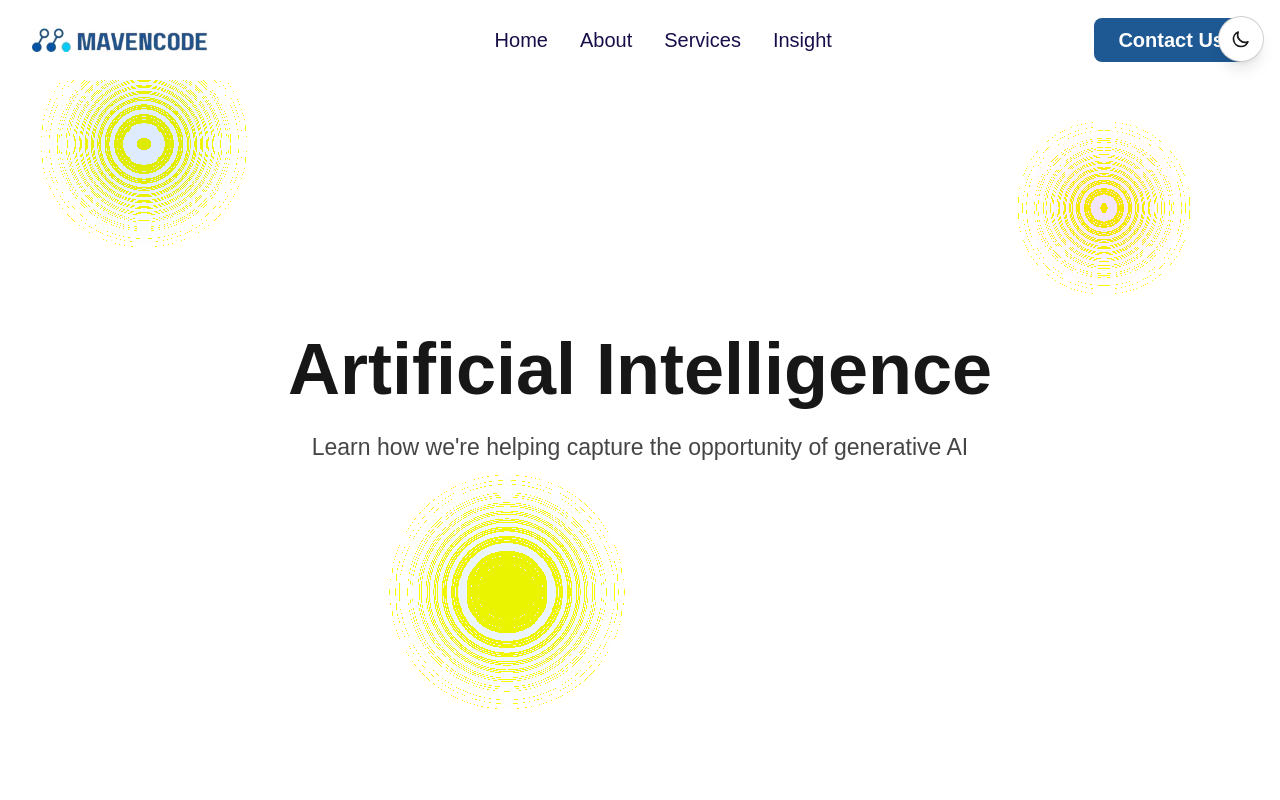
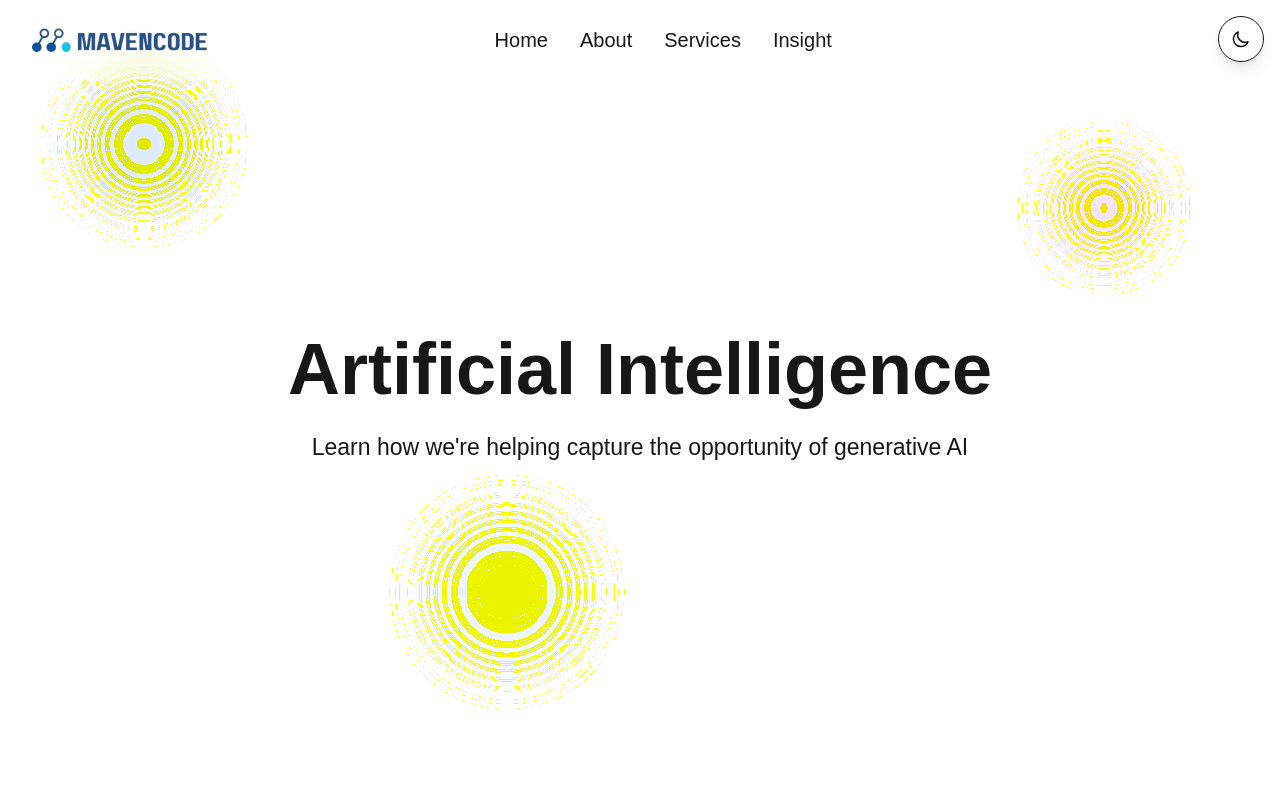
Before and after one commit to Lawdshev/maven-website, a Next.js app: page / in a window 1280 px wide. Shown: the top 800 px of the page. Built offline with nearby package versions, Linux system fonts and the light colour scheme.

Commit message:
Refactor Tailwind CSS configuration and global styles to use CSS variables for theming. Update About component for consistency and readability. Improve ThemeContext for better theme management.

```diff
--- a/src/app/components/About.tsx
+++ b/src/app/components/About.tsx
@@ -1,32 +1,29 @@
-'use client'
+"use client";
 
-import { useTheme } from '../contexts/ThemeContext'
+import { useTheme } from "../contexts/ThemeContext";
 
 export default function About() {
-  const { theme } = useTheme()
+  const { theme } = useTheme();
 
   return (
-    <section id="about" className="py-20 px-4 sm:px-6 lg:px-8 bg-background">
-      <div className="max-w-6xl mx-auto">
-        <div className="text-center max-w-4xl mx-auto">
-          {/* Section Label */}
+    <section className="py-20 px-4 sm:px-6 lg:px-8 bg-background">
+      <div className="max-w-6xl mx-auto text-center">
         <div className="inline-flex items-center px-4 py-2 rounded-full bg-blue-50 dark:bg-blue-900/20 mb-8">
           <span className="text-sm font-medium text-blue-600 dark:text-blue-400 uppercase tracking-wide">
             About Us
           </span>
         </div>
 
-          {/* Title */}
-          <h2 className="text-[40px]  font-bold text-foreground mb-4">
+        <h2 className="text-[40px] font-bold text-foreground mb-4">
           Transform Ambition into AI-Powered Result
         </h2>
 
-          {/* Description */}
-          <p className="text-xl text-center text-insighttext leading-relaxed  mx-auto">
-          At Mavencode we believe AI Should deliver real impact - not just hype.  We Partner with Organizations to design and scale AI solution that are transparent, Reliable and built for future from co creation and rapid prototyping to seamless integration. Our Aproach Ensures lasting results and memorable value.
+        <p className="text-xl text-insighttext leading-relaxed mx-auto">
+          At Mavencode, we believe AI should deliver real impact — not just
+          hype. We partner with organizations to design and scale AI solutions
+          that are transparent, reliable, and built for the future.
         </p>
       </div>
-      </div>
     </section>
-  )
+  );
 }
--- a/src/app/contexts/ThemeContext.tsx
+++ b/src/app/contexts/ThemeContext.tsx
@@ -1,58 +1,57 @@
-'use client'
+"use client";
 
-import { createContext, useContext, useEffect, useState } from 'react'
+import { createContext, useContext, useEffect, useState } from "react";
 
-type Theme = 'light' | 'dark'
+type Theme = "light" | "dark";
 
 interface ThemeContextType {
-  theme: Theme
-  toggleTheme: () => void
-  mounted: boolean
+  theme: Theme;
+  toggleTheme: () => void;
+  mounted: boolean;
 }
 
-const ThemeContext = createContext<ThemeContextType | undefined>(undefined)
+const ThemeContext = createContext<ThemeContextType | undefined>(undefined);
 
 export function ThemeProvider({ children }: { children: React.ReactNode }) {
-  const [theme, setTheme] = useState<Theme>('light')
-  const [mounted, setMounted] = useState(false)
+  const [theme, setTheme] = useState<Theme>("light");
+  const [mounted, setMounted] = useState(false);
 
   useEffect(() => {
-    setMounted(true)
-    // Check for saved theme preference or default to system preference
-    const savedTheme = localStorage.getItem('theme') as Theme
+    setMounted(true);
+    const savedTheme = localStorage.getItem("theme") as Theme;
     if (savedTheme) {
-      setTheme(savedTheme)
+      setTheme(savedTheme);
     } else {
-      // Check system preference
-      const systemPrefersDark = window.matchMedia('(prefers-color-scheme: dark)').matches
-      setTheme(systemPrefersDark ? 'dark' : 'light')
+      const systemPrefersDark = window.matchMedia(
+        "(prefers-color-scheme: dark)"
+      ).matches;
+      setTheme(systemPrefersDark ? "dark" : "light");
     }
-  }, [])
+  }, []);
 
   useEffect(() => {
     if (mounted) {
-      // Update document class and save to localStorage
-      document.documentElement.classList.remove('light', 'dark')
-      document.documentElement.classList.add(theme)
-      localStorage.setItem('theme', theme)
+      document.documentElement.classList.remove("light", "dark");
+      document.documentElement.classList.add(theme);
+      localStorage.setItem("theme", theme);
     }
-  }, [theme, mounted])
+  }, [theme, mounted]);
 
   const toggleTheme = () => {
-    setTheme(prev => prev === 'light' ? 'dark' : 'light')
-  }
+    setTheme((prev) => (prev === "light" ? "dark" : "light"));
+  };
 
   return (
     <ThemeContext.Provider value={{ theme, toggleTheme, mounted }}>
       {children}
     </ThemeContext.Provider>
-  )
+  );
 }
 
 export function useTheme() {
-  const context = useContext(ThemeContext)
+  const context = useContext(ThemeContext);
   if (context === undefined) {
-    throw new Error('useTheme must be used within a ThemeProvider')
+    throw new Error("useTheme must be used within a ThemeProvider");
   }
-  return context
+  return context;
 }
--- a/src/app/globals.css
+++ b/src/app/globals.css
@@ -1,36 +1,5 @@
 @import "tailwindcss";
-
 :root {
-  --background: #ffffff;
-  --foreground: #171717;
-  --nav: #170F49;
-  --button-bg: #1E5993;
-  --footer-text: #6F6C90;
-  --icon-text: #170F49;
-  --social-icon: #1E5993;
-  --border: #EFF0F6;
-  --insight-text: #111827;
-  --insight-heading: #1E5993;
-}
-
-@theme inline {
-  --color-background: var(--background);
-  --color-foreground: var(--foreground);
-  --color-nav: var(--nav);
-  --color-button-bg: var(--button-bg);
-  --color-footer-text: var(--footer-text);
-  --color-icon-text: var(--icon-text);
-  --color-social-icon: var(--social-icon);
-  --color-border: var(--border);
-  --color-footer-border: var(--footer-border);
-  --font-sans: var(--font-geist-sans);
-  --font-mono: var(--font-geist-mono);
-  --insight-text: var(--insight-text);
-  --insight-heading: var(--insight-heading);
-}
-
-/* Light theme (default) */
-.light {
   --background: #ffffff;
   --foreground: #171717;
   --nav: #170F49;
@@ -43,8 +12,6 @@
   --insight-text: #111827;
   --insight-heading: #1E5993;
 }
-
-/* Dark theme */
 .dark {
   --background: #2A2C38;
   --foreground: #ededed;
@@ -58,8 +25,6 @@
   --insight-text: #DAE0EC;
   --insight-heading: #78A7D5;
 }
-
-/* Fallback for system preference when no manual theme is set */
 @media (prefers-color-scheme: dark) {
   :root:not(.light):not(.dark) {
     --background: #2A2C38;
--- a/tailwind.config.ts
+++ b/tailwind.config.ts
@@ -6,54 +6,21 @@ const config: Config = {
     './src/components/**/*.{js,ts,jsx,tsx,mdx}',
     './src/app/**/*.{js,ts,jsx,tsx,mdx}',
   ],
-      darkMode: 'class', // Use class-based dark mode
+  darkMode: 'class', // We'll toggle .dark on <html>
   theme: {
     extend: {
       colors: {
-        background: {
-          DEFAULT: '#ffffff',
-          dark: '#2A2C38',
-        },
-        foreground: {
-          DEFAULT: '#171717',
-          dark: '#ededed',
-        },
-        nav: {
-          DEFAULT: '#170F49',
-          dark: '#C2BCEA',
-        },
-        buttonBg:{
-          DEFAULT: '#1E5993',
-          dark: '#193551',
-        },
-        footerText: {
-          DEFAULT: '#6F6C90',
-          dark: '#767490',
-        },
-        border: {
-          DEFAULT: "#EFF0F6",
-          dark: "#1F2130"
-        },
-        footerBorder: {
-          DEFAULT: "#D9DBE9",
-          dark: "#282B3E"
-        },
-        socialIcon: {
-          DEFAULT: '#1E5993',
-          dark: '#2A2C38',
-        },
-        iconText: {
-          DEFAULT: '#170F49',
-          dark: '#C2BCEA',
-        },
-        insighttext: {
-          DEFAULT: "#111827",
-          dark: "#DAE0EC",
-        },
-        insightHeading: {
-          DEFAULT: "#1E5993",
-          dark: "#78A7D5",
-        }
+        background: 'var(--background)',
+        foreground: 'var(--foreground)',
+        nav: 'var(--nav)',
+        buttonBg: 'var(--button-bg)',
+        footerText: 'var(--footer-text)',
+        border: 'var(--border)',
+        footerBorder: 'var(--footer-border)',
+        socialIcon: 'var(--social-icon)',
+        iconText: 'var(--icon-text)',
+        insighttext: 'var(--insight-text)',
+        insightHeading: 'var(--insight-heading)',
       },
     },
   },
```
Lines whose indentation alone changed are shown as unchanged.
